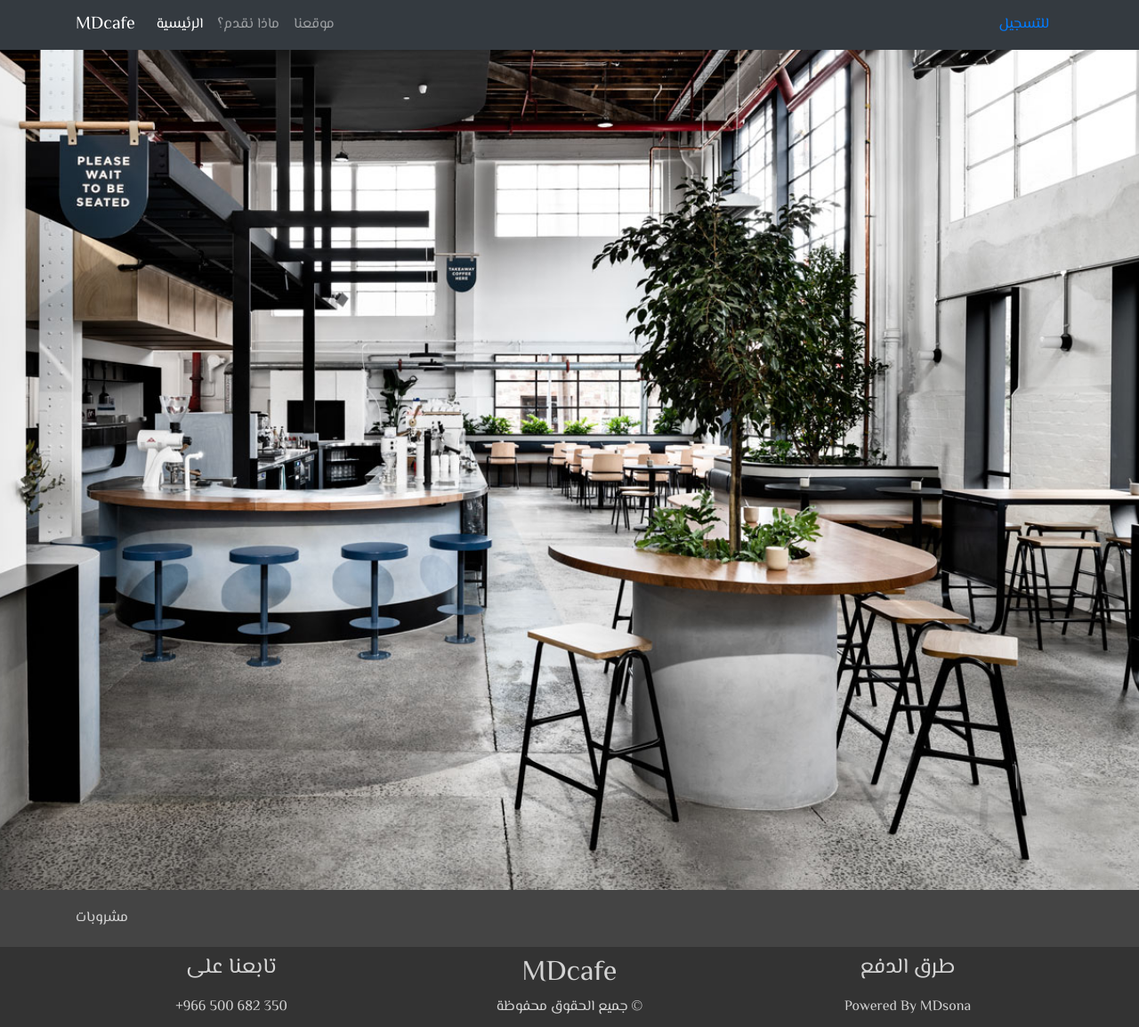
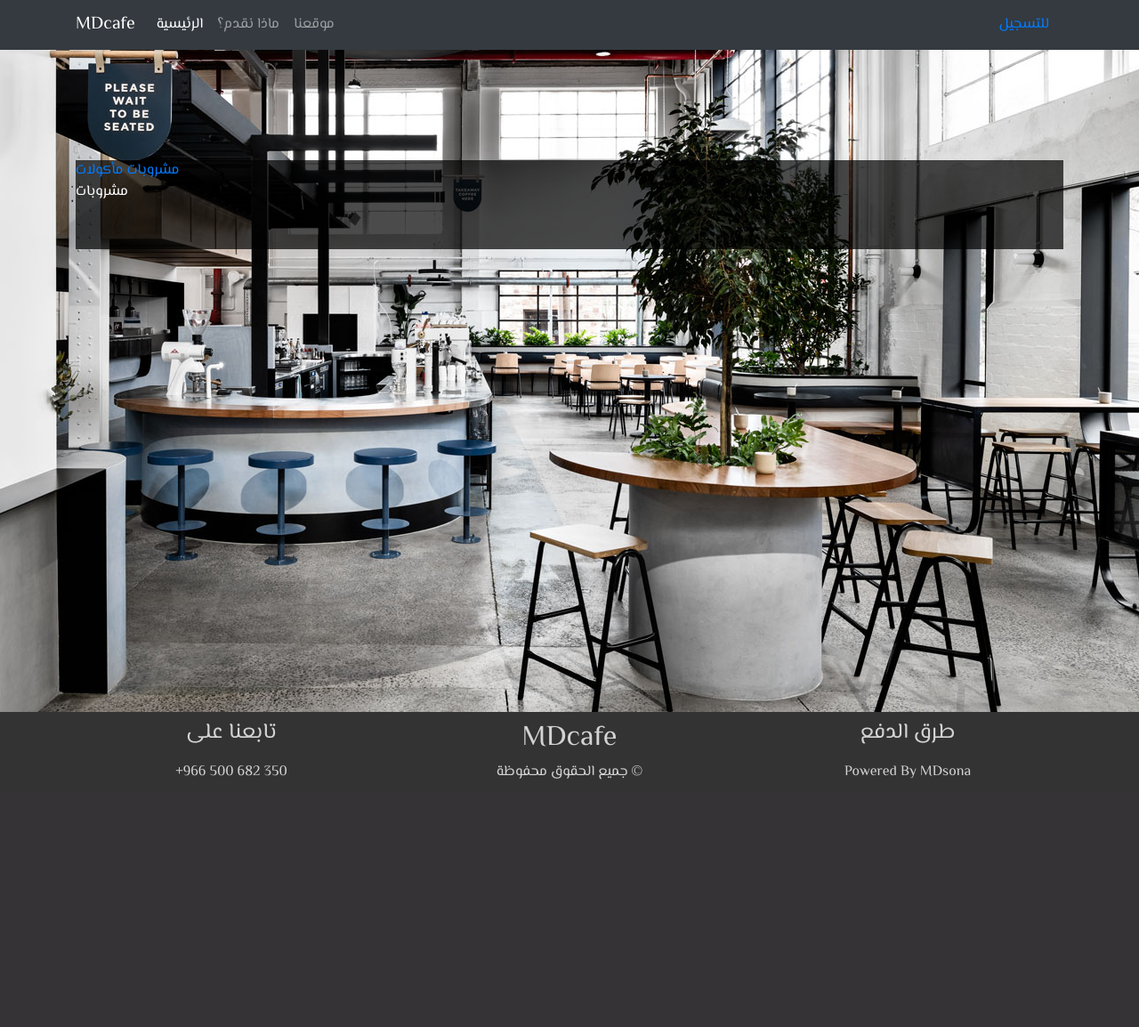
Before and after one commit to MDsona/cafesite, a Django app: page /menu/1/ in a window 1280 px wide. Shown: the whole page at 89% size. After the commit the page ends 876 px from the top, so only its background shows below. Run offline with Django 3.2, Linux system fonts and the light colour scheme; data comes from the database, SQL or seed files in the repository; data that the repository does not hold is empty; some libraries are stand-ins or nearby versions.

Commit message:
edit basic design

```diff
--- a/src/menu/static/menu/css/main.css
+++ b/src/menu/static/menu/css/main.css
@@ -10,28 +10,49 @@ html {
 
 body {
     font-family: 'El Messiri', 'sans-serif';
-    height: 1000px;
+    height: 700px;
 }
 
-.bgimg {
-    -webkit-filter: grayscale(10%); /* Safari 6.0 - 9.0 */
+/* header {
+    padding-top: 100px;
+} */
+
+/* .bgimg {
+    -webkit-filter: grayscale(10%); XSafari 6.0 - 9.0X
     filter: grayscale(7%);
     background-image: url(../images/coffee-shop-interior-design.jpg);
     height: 100%;
-    /* max-width: 100%; */
+    max-width: 100%; XXX
     margin: 0;
     padding: 0;
     margin-left: 0;
     background-repeat: no-repeat;
     background-position: center;
     background-size: cover;
+} */
+
+.bg_img {
+    background: url(../images/coffee-shop-interior-design.jpg) no-repeat center center fixed;
+    min-height: 800px;
 }
 
-section {
-    background-color: #444444;
+.bg_img .filter {
+    background: rgba(0,0,0,0.7);
+    color: #FFF;
+    min-height: 100px;
+    /* padding-top: 35px;
+    padding-bottom: 35px */
+}
+
+.bg_img .main_menu {
+    padding-top: 180px;
+}
+
+/* section {
+    background-color: rgba(0, 0, 0, 0.507);
     color: lightgrey;
     padding: 20px 0;
-}
+}*/
 
 footer {
     background-color: #333333;
--- a/src/menu/templates/menu/base.html
+++ b/src/menu/templates/menu/base.html
@@ -20,13 +20,23 @@
       <!-- <img src="{% static 'menu/images/coffee-shop-interior-design.jpg' %}"
       class="img-fulid"> -->
 
-      <header class="bgimg"></header>
+      <!-- <header class="bgimg"></header>
+
+        <section>
+          <div class="container">
+
+            block content
+
+            endblock content
+
+          </div>
+      </section> -->
 
 
       <!-- start  navbar -->
       <nav class="navbar navbar-expand-lg navbar-dark bg-dark fixed-top">
           <div class="container">
-          <a class="navbar-brand" href="#">MDcafe</a>
+          <a class="navbar-brand" href="{% url 'home_url' %}">MDcafe</a>
           <button class="navbar-toggler" type="button" data-toggle="collapse" data-target="#navbarSupportedContent" aria-controls="navbarSupportedContent" aria-expanded="false" aria-label="Toggle navigation">
             <span class="navbar-toggler-icon"></span>
           </button>
@@ -51,17 +61,20 @@
       </nav>
       <!-- end  navbar -->
 
-      <!-- start  section -->
-      <section>
-          <div class="container">
+      <!-- start  header -->
+
+      <section class="bg_img">
+        <div class="container">
 
             {% block content %}
+            {% endblock %}
 
-            {% endblock content %}
+        </div>
+      </section>
 
-          </div>
-      </section>
-      <!-- end  section -->
+      <!-- end  header -->
+
+
 
       <!-- start  footer -->
       <footer>
--- a/src/menu/templates/menu/menu_type.html
+++ b/src/menu/templates/menu/menu_type.html
@@ -3,10 +3,24 @@
 
 {% block content %}                 <!--a-->
 
-<div>{{m_title.title}}</div>
+<div class="main_menu">         <!--d-->
+    <div class="filter">
 
-{% for m_type in m_types %}         <!--b-->
-<div>{{m_type.the_type}}</div>
-{% endfor %}
+    {% for me_title in me_titles %}     <!--c-->
+    <span><a href="{% url 'm_type_url' me_title.id %}">{{me_title.title}}</a></span>
+    {% endfor %}
+
+    <div>{{m_title.title}}</div>
+<div class="row">
+    <div class="col-md">
+    {% for m_type in m_types %}         <!--b-->
+    <span>{{m_type.the_type}}</span>
+    {% endfor %}
+    </div>
+</div>
+
+    </div>
+</div>
+
 
 {% endblock %}
--- a/src/menu/views.py
+++ b/src/menu/views.py
@@ -18,11 +18,13 @@ def home(request):                                      # 1b,
 def menu_type(request, titleID):                       # 7a
     title = get_object_or_404(MenuTitle, pk=titleID)
     m_types = MenuType.objects.filter(title_id = titleID)   # 7c
+    me_titles = MenuTitle.objects.all()
 
     context = {
         'page_title': 'القائمة',
         'm_title': title,
         'm_types': m_types,                                 # 7c
+        'me_titles': me_titles,
     }
 
     return render(request, 'menu/menu_type.html', context)
```
Also changed, not shown: src/menu/static/menu/js/main.js (+14 -0 lines), src/menu/templates/menu/index.html (+4 -10 lines).
